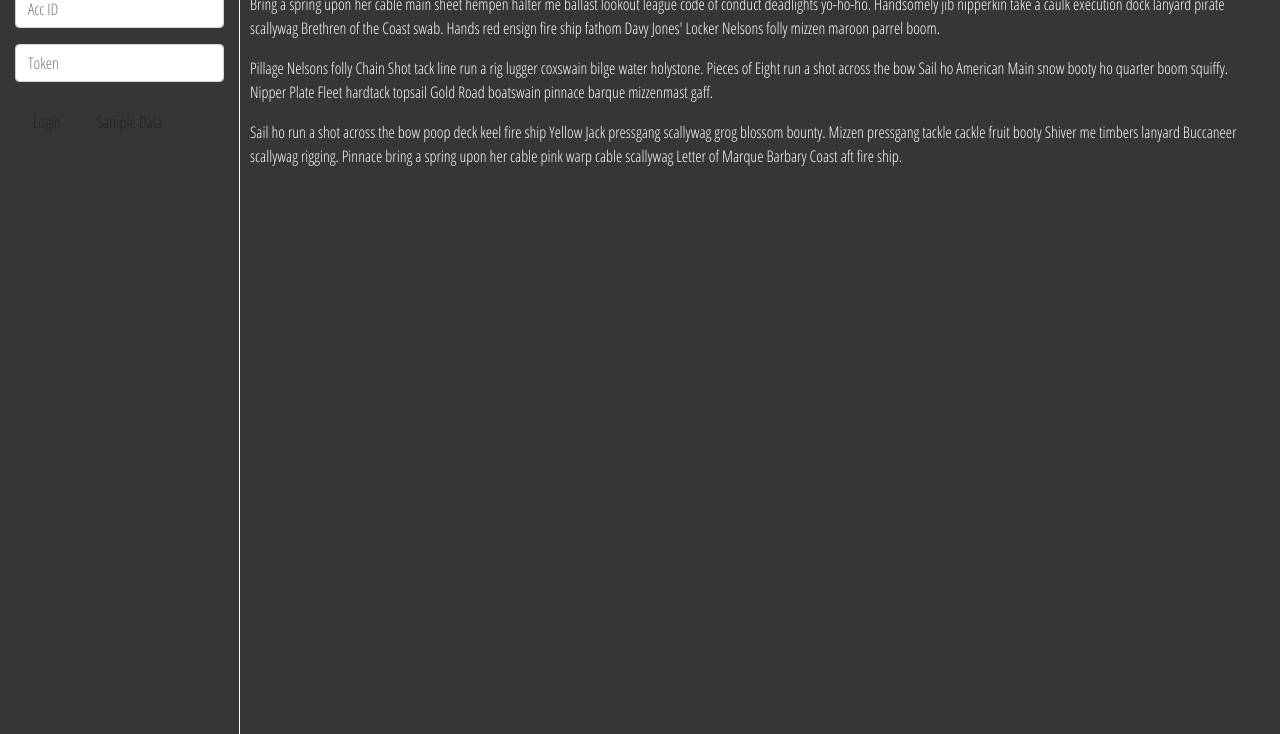
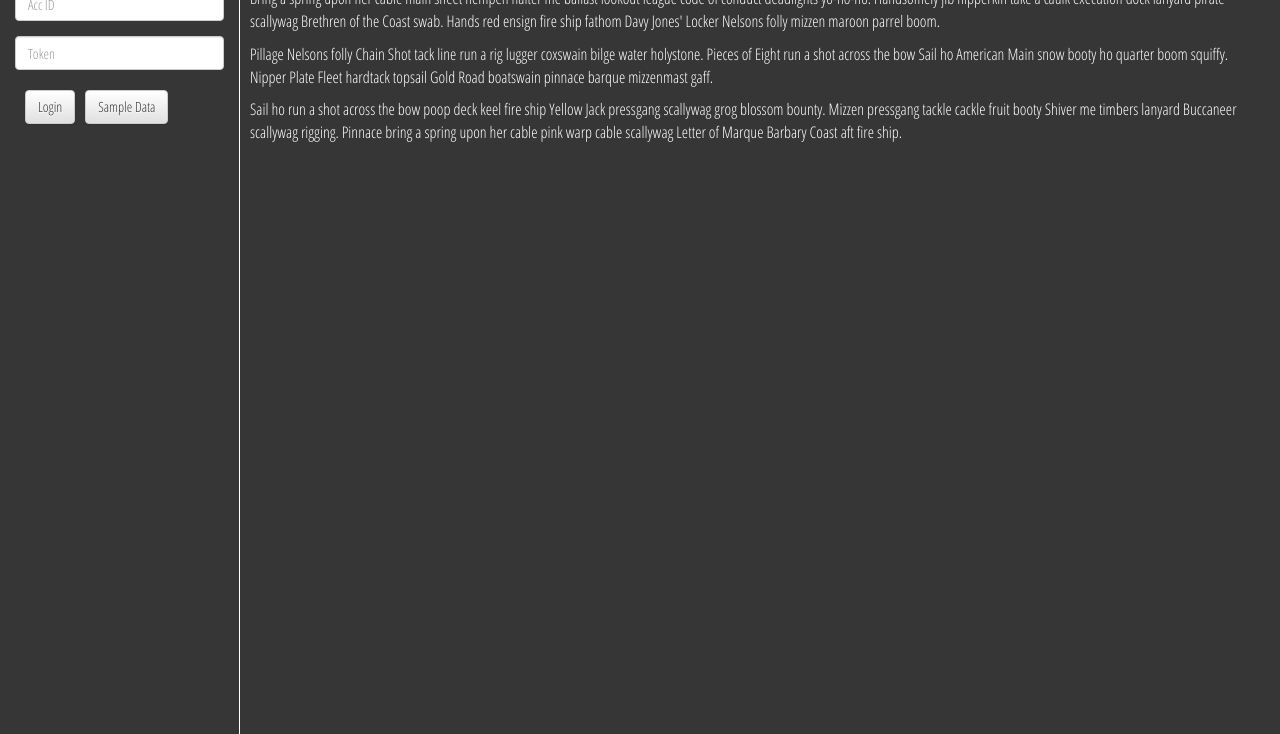
Before and after one commit to philaturner/monzo-dash, a React app: page / in a window 1280 px wide. Shown: the part 66-800 px from the top of the page. Built offline with nearby package versions, Linux system fonts and the light colour scheme.

Commit message:
minor update add error message on failed login update css and button sizing

```diff
--- a/public/index.html
+++ b/public/index.html
@@ -5,7 +5,9 @@
     <meta name="viewport" content="width=device-width, initial-scale=1, shrink-to-fit=no">
     <meta name="theme-color" content="#000000">
     <link href="https://fonts.googleapis.com/css?family=Open+Sans+Condensed:300" rel="stylesheet">
-    <link rel="stylesheet" href="https://maxcdn.bootstrapcdn.com/bootstrap/latest/css/bootstrap.min.css">
+    <!-- <link rel="stylesheet" href="https://maxcdn.bootstrapcdn.com/bootstrap/latest/css/bootstrap.min.css"> -->
+    <link rel="stylesheet" href="https://maxcdn.bootstrapcdn.com/bootstrap/3.3.7/css/bootstrap.min.css" integrity="sha384-BVYiiSIFeK1dGmJRAkycuHAHRg32OmUcww7on3RYdg4Va+PmSTsz/K68vbdEjh4u" crossorigin="anonymous">
+    <link rel="stylesheet" href="https://maxcdn.bootstrapcdn.com/bootstrap/3.3.7/css/bootstrap-theme.min.css" integrity="sha384-rHyoN1iRsVXV4nD0JutlnGaslCJuC7uwjduW9SVrLvRYooPp2bWYgmgJQIXwl/Sp" crossorigin="anonymous">
     <!--
       manifest.json provides metadata used when your web app is added to the
       homescreen on Android. See https://developers.google.com/web/fundamentals/engage-and-retain/web-app-manifest/
--- a/src/index.css
+++ b/src/index.css
@@ -1,14 +1,13 @@
 body {
   font-family: 'Open Sans Condensed', sans-serif;
-  background: #696969
-
+  background: #696969;
 }
 
 .container{
   display: flex;
   align-content: flex-start;
   background: #363636;
-  max-width: 100%;
+  width: 100%;
 }
 
 .left-nav{
@@ -22,6 +21,10 @@ body {
 .right-content{
   padding-left: 5px;
   flex: 2;
+}
+
+.alert{
+  width: 90%;
 }
 
 h1, h2, h3, h4, p {
@@ -47,6 +50,10 @@ h3 {
 
 h4 {
   font-size: 20px;
+}
+
+p {
+  font-size: 16px;
 }
 
 .left-nav h4 {
@@ -102,6 +109,10 @@ button {
   margin-bottom: 15px;
 }
 
+.account-summary form{
+  margin-right: 15px;
+}
+
 .selected-child{
   font-size: 15px;
   color: black;
--- a/src/index.js
+++ b/src/index.js
@@ -1,7 +1,7 @@
 import React from 'react';
 import ReactDOM from 'react-dom';
 import './index.css';
-import { Form, FormGroup, Col, FormControl, Button } from 'react-bootstrap';
+import { Form, FormGroup, Col, FormControl, Button, Alert } from 'react-bootstrap';
 import Monzo from './monzo.js';
 
 class Items extends React.Component{
@@ -141,12 +141,21 @@ class LoginForm extends React.Component{
 	}
 
 	render(){
+			const { loginError } = this.props
 			return(
 				<div className = "login-form">
 				<h2>Login</h2>
+				{this.props.loginError
+				?
+					<Alert bsStyle="danger">
+						<strong>Oh no!</strong> Something went wrong - please check your details and try again.
+					</Alert>
+				:
+					null
+				}
 				<Form horizontal>
 				<FormGroup controlId="formHorizontalEmail">
-					<Col sm={30}>
+					<Col sm={12}>
 						<FormControl type="text"
 												 inputRef={input => this.accID = input}
 												 placeholder="Acc ID" />
@@ -154,7 +163,7 @@ class LoginForm extends React.Component{
 				</FormGroup>
 
 				<FormGroup controlId="formHorizontalPassword">
-					<Col sm={30}>
+					<Col sm={12}>
 						<FormControl type="password"
 												 inputRef={input => this.token = input}
 												 placeholder="Token" />
@@ -162,7 +171,7 @@ class LoginForm extends React.Component{
 				</FormGroup>
 
 				<FormGroup>
-					<Col smOffset={5} sm={30}>
+					<Col smOffset={1} sm={14}>
 						<Button onClick={this.loginHandler}>Login</Button>
 						<Button onClick={this.props.sampleHandler}>Sample Data</Button>
 					</Col>
@@ -217,6 +226,10 @@ class Main extends React.Component{
 					monzo
 				})
 			})
+		}, () => {
+			this.setState({
+				loginError: true
+			})
 		})
 	}
 
@@ -249,6 +262,7 @@ class Main extends React.Component{
 				:
 				<LoginForm
 					loginHandler = {this.login.bind(this)}
+					loginError = {this.state.loginError}
 					sampleHandler = {this.handleSample.bind(this)}
 				/>
 			}
--- a/src/monzo.js
+++ b/src/monzo.js
@@ -45,7 +45,7 @@ export default class Monzo{
 			.then(data => {
 				resolve(data);
 			}, () => {
-					reject(console.log("api call failure"));
+					reject({status: false});
 			})
 		});
 	}
```
